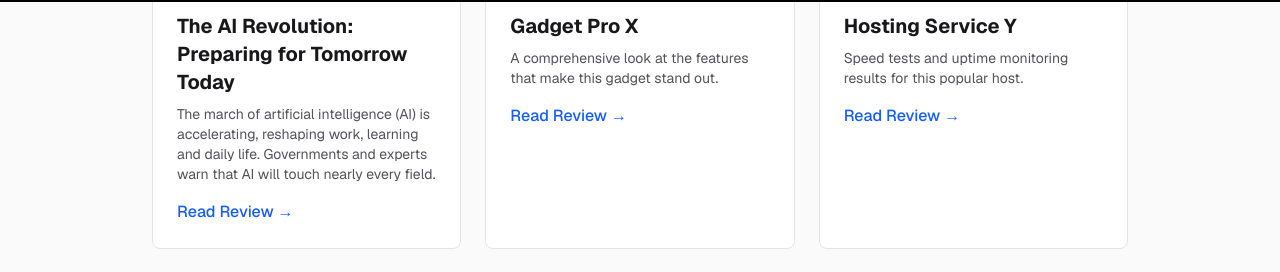
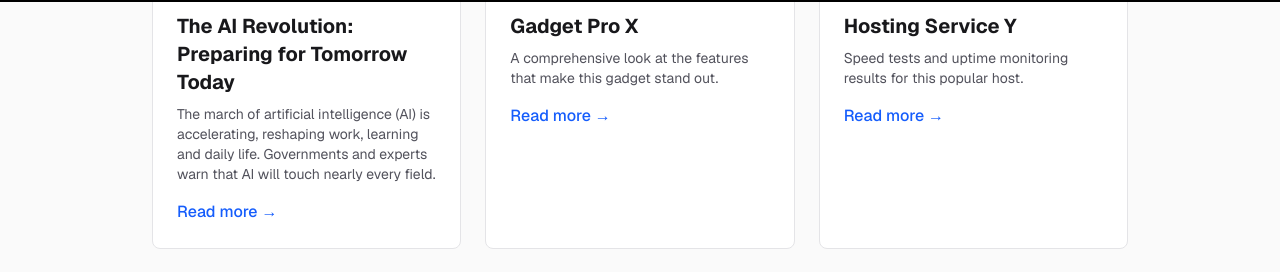
Before and after one commit to uchennaezeilo/vantedge, a Next.js app: page / in a window 1280 px wide. Shown: the part 798-1070 px from the top of the page. Built offline with nearby package versions, Linux system fonts and the light colour scheme.

Commit message:
Updating articles slug

```diff
--- a/app/components/ProductCard.tsx
+++ b/app/components/ProductCard.tsx
@@ -19,7 +19,7 @@ export function ProductCard({ title, description, href }: ProductCardProps) {
         {description}
       </p>
       <Link href={href} className="text-blue-600 dark:text-blue-400 font-medium hover:underline">
-        Read Review &rarr;
+        Read more &rarr;
       </Link>
     </div>
   );
```
